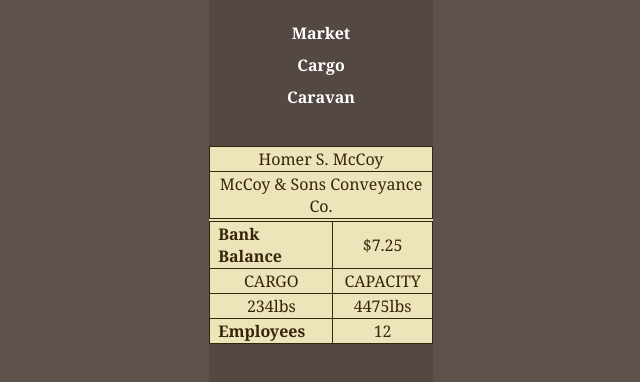
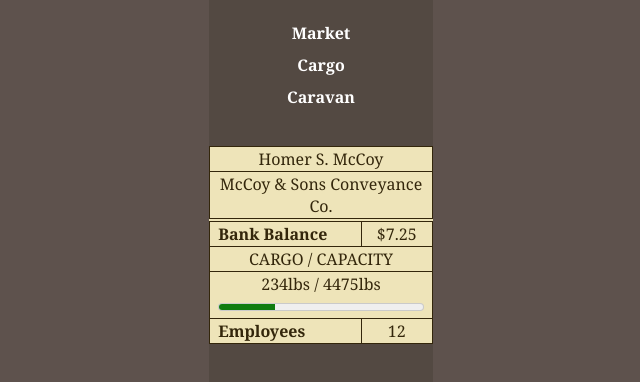
Before and after one commit to eignnx/the-silt-road, a React (Create React App) app: page /game in a window 1280 px wide. Shown: the top 382 px of the page, without its empty margins (311-951 px from the left). Built offline with nearby package versions, Linux system fonts and the light colour scheme; a web font is replaced by a local one.

Commit message:
stub out cargo capacity display in dashboard

```diff
--- a/src/routes/Dashboard.tsx
+++ b/src/routes/Dashboard.tsx
@@ -20,6 +20,9 @@ export default function Dashboard() {
         cargo: 'Cargo',
         caravan: 'Caravan',
     };
+
+    const cargoWeight = 1234;
+    const cargoCapacity = 4475;
 
     return (
         <div className="dashboard-wrapper">
@@ -46,12 +49,21 @@ export default function Dashboard() {
                             <td>${playerAccountBalance.toFixed(2)}</td>
                         </tr>
                         <tr>
-                            <th scope="col">Cargo</th>
-                            <th scope="col">Capacity</th>
+                            <th scope="col" colSpan={2}>Cargo / Capacity</th>
                         </tr>
                         <tr>
-                            <td>234lbs</td>
-                            <td>4475lbs</td>
+                            <td colSpan={2}>
+                                <div>
+                                    <div>
+                                        234lbs / 4475lbs
+                                    </div>
+                                    <meter
+                                        min={0}
+                                        max={cargoCapacity}
+                                        value={cargoWeight}
+                                    >{cargoWeight}/{cargoCapacity}</meter>
+                                </div>
+                            </td>
                         </tr>
                         <tr>
                             <th scope="row">Employees</th>
--- a/src/styles/index.css
+++ b/src/styles/index.css
@@ -57,7 +57,6 @@ body {
   justify-content: center;
 }
 
-
 form>* {
   margin-top: 0.5rem;
 }
@@ -70,3 +69,7 @@ form>label {
 pre {
   font-family: 'Courier New', Courier, monospace;
 }
+
+meter {
+  width: 100%;
+}
```
